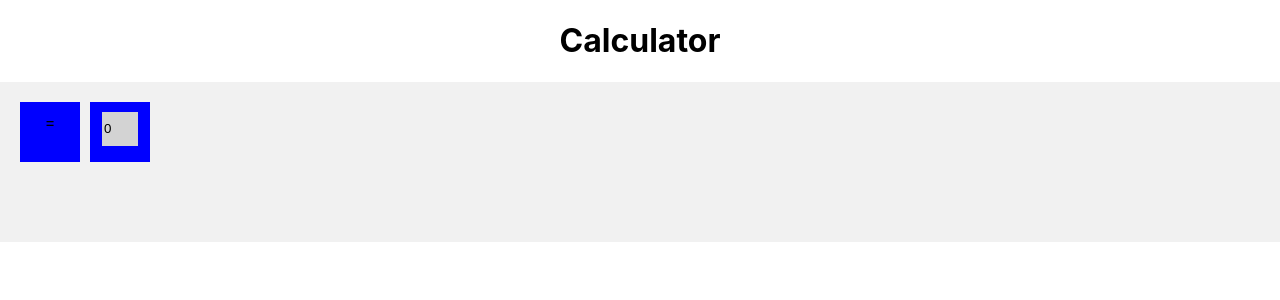
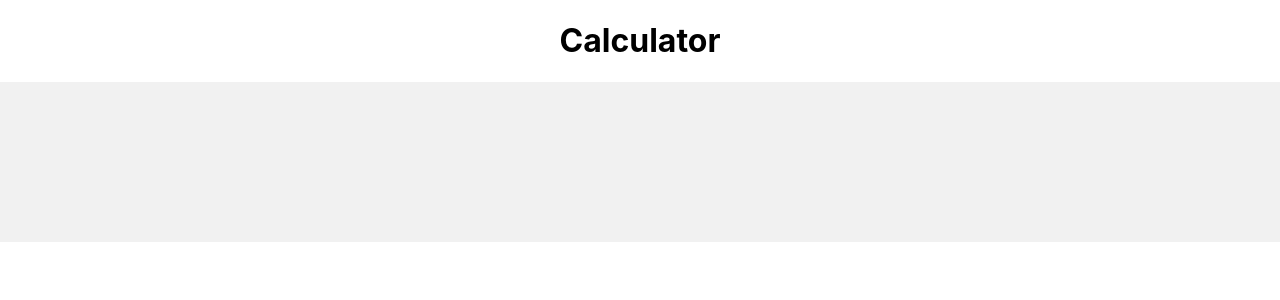
Before and after one commit to Vabak/dnd-calculator, a React (Create React App) app: page / in a window 1280 px wide. Shown: the top 300 px of the page. Built offline with nearby package versions, Linux system fonts and the light colour scheme.

Commit message:
Added react-beautiful-dnd

```diff
--- a/package.json
+++ b/package.json
@@ -4,8 +4,9 @@
   "private": true,
   "dependencies": {
     "react": "^16.7.0",
+    "react-beautiful-dnd": "^10.0.3",
     "react-dom": "^16.7.0",
-    "react-scripts": "2.1.2",
+    "react-scripts": "^2.1.3",
     "styled-components": "^4.1.3"
   },
   "scripts": {
--- a/src/components/NumberCell/NumberCell.js
+++ b/src/components/NumberCell/NumberCell.js
@@ -1,5 +1,6 @@
 import React from 'react';
 import styled from 'styled-components';
+import { Draggable } from 'react-beautiful-dnd';
 
 const StyledNumber = styled.div`
     width: 40px;
@@ -19,26 +20,23 @@ const Input = styled.input`
 
 const Cell = (props) => {
     return (
-        <StyledNumber>
-            <Input
-                autoFocus={props.focus}
-                value={props.value}
-                onKeyDown={e => e.stopPropagation()}
-                onChange={(event, id) => {props.handleInput(event, props.inputId)}}
-                readOnly={props.read} />
-        </StyledNumber>
+        <Draggable draggableId={props.inputId} index={props.index}>
+            {(provided) => (
+                <StyledNumber
+                ref={provided.innerRef}
+                {...provided.draggableProps}
+                {...provided.dragHandleProps}>
+                    <Input
+                        autoFocus={props.focus}
+                        value={props.value}
+                        onKeyDown={e => e.stopPropagation()}
+                        onChange={(event, id) => { props.handleInput(event, props.inputId) }}
+                        readOnly={props.read} />
+                </StyledNumber>)}
+        </Draggable>
     );
+
+
 }
 
 export default Cell;
-// class Cell extends Component {
-//     render() {
-//         return (
-//             <StyledNumber>
-//                 <Input autoFocus={true} onChange={null} />
-//             </StyledNumber>
-//         );
-//     }
-// }
-
-// export default Cell;
--- a/src/containers/Calc/Calc.js
+++ b/src/containers/Calc/Calc.js
@@ -1,4 +1,5 @@
 import React, { Component } from 'react';
+import { DragDropContext } from 'react-beautiful-dnd';
 
 import InputRow from '../InputRow/InputRow';
 
@@ -19,20 +20,20 @@ class Calculator extends Component {
     handleInputChange = (event, id) => {
         if (OPERATORS.includes(event.target.value.slice(-1))) {
             this.checkOperator(event.target.value.slice(-1))
-            this.inputFocus()
+            // this.inputFocus()
         } else if (event.target.value.match(/[0-9]+/) || event.target.value === '') {
             this.inputChangeNumber(event, id);
             // this.calculation()
         }
     }
 
-    setInputRef = element => {
-        this.inputElement = element;
-    };
+    // setInputRef = element => {
+    //     this.inputElement = element;
+    // };
 
-    inputFocus() {
-        this.inputElement.focus();
-    }
+    // inputFocus() {
+    //     this.inputElement.focus();
+    // }
     inputChangeNumber = (event, id) => {
         let newValueIndex = null;
         const newValue = this.state.row.data.find((elem, index) => {
@@ -75,15 +76,15 @@ class Calculator extends Component {
     }
 
     checkOperator = (operator) => {
-        if (this.state.row.data[this.state.row.data.length-1].type === 'number') {
+        if (this.state.row.data[this.state.row.data.length - 1].type === 'number') {
             this.createMathOperator(operator);
-        } else if (this.state.row.data[this.state.row.data.length-1].type === 'operator') {
+        } else if (this.state.row.data[this.state.row.data.length - 1].type === 'operator') {
             this.replaceOperator(operator)
         }
     }
     checkNum = (num, id) => {
         // if row is empty or last element is operator
-            if (this.state.row.data.length === 0 || this.state.row.data[this.state.row.data.length-1].type === 'operator') {
+        if (this.state.row.data.length === 0 || this.state.row.data[this.state.row.data.length - 1].type === 'operator') {
             this.createNumber();
             return;
         }
@@ -130,7 +131,7 @@ class Calculator extends Component {
             value: operator,
             type: 'operator'
         };
-        newData[newData.length-1] = newOperator;
+        newData[newData.length - 1] = newOperator;
         this.setState({
             ...this.state,
             row: {
@@ -146,6 +147,8 @@ class Calculator extends Component {
         this.state.row.data.map(el => {
             equation = equation + el.value;
         })
+
+        // still not work
         if (equation === '') equation = 0;
         if (OPERATORS.includes(equation[equation.length-1])) {
             return;
@@ -160,18 +163,25 @@ class Calculator extends Component {
                 eval: newEval(equation)
         }})
     }
+    // Drag and Drop
 
+    onDragEnd = result => {
+
+    }
     render() {
         return (
+            <DragDropContext onDragEnd={this.onDragEnd}>
                 <div>
                     <InputRow
-                inputRef={this.setInputRef}
+                        // inputRef={this.setInputRef}
                         handleInput={this.handleInputChange}
                         keyDown={this.handleKeyDown}
                         rowId={this.state.row.id}
                         values={this.state.row.data}
                         eval={this.state.row.eval} />
                 </div>
+            </DragDropContext>
+
 
         );
     }
--- a/src/containers/InputRow/InputRow.js
+++ b/src/containers/InputRow/InputRow.js
@@ -1,5 +1,7 @@
 import React from 'react';
 import styled from 'styled-components';
+import { Droppable } from 'react-beautiful-dnd';
+
 import Caret from '../../components/Caret/Caret';
 import NumberCell from '../../components/NumberCell/NumberCell';
 import Operator from '../../components/Operator/Operator';
@@ -17,18 +19,20 @@ const Row = styled.div`
 
 const InputRow = (props) => {
 
-    let mathRow = props.values.map(elem => {
+    let mathRow = props.values.map((elem, index) => {
         switch (elem.type) {
             case 'number':
                 return <NumberCell
                     handleInput={props.handleInput}
                     inputId={elem.id}
+                    index={index}
                     key={elem.id}
                     focus={true}
                     read={false}
                     value={elem.value} />
             case 'operator':
                 return <Operator
+                    index={index}
                     operatorId={elem.id}
                     key={elem.id}
                     operator={elem.value} />
@@ -39,14 +43,24 @@ const InputRow = (props) => {
     });
 
     return (
-        <Row tabIndex="0"
+        <Droppable droppableId={props.rowId}>
+            {(provided) => (
+                <Row
+                    ref={provided.innerRef}
+                    {...provided.droppableProps}
+                    tabIndex="0"
                     onKeyDown={(event, id) => props.keyDown(event, props.rowId)}
-            ref={props.inputRef}
+                    // ref={props.inputRef}
                     rowId={props.rowId}>
+                    {provided.placeholder}
                     {mathRow}
-                <Operator operator={'='} />
-                <NumberCell value={props.eval} focus={false} read={true} handleInput={null} />
+                    {/* <Operator operator={'='} />
+                    <NumberCell value={props.eval} focus={false} read={true} handleInput={null} /> */}
                 </Row>
+            )}
+
+        </Droppable>
+
     );
 }
 
```
Also changed, not shown: 1 other file (tests, documents, lock files or other folders). Lines whose indentation alone changed are shown as unchanged.
